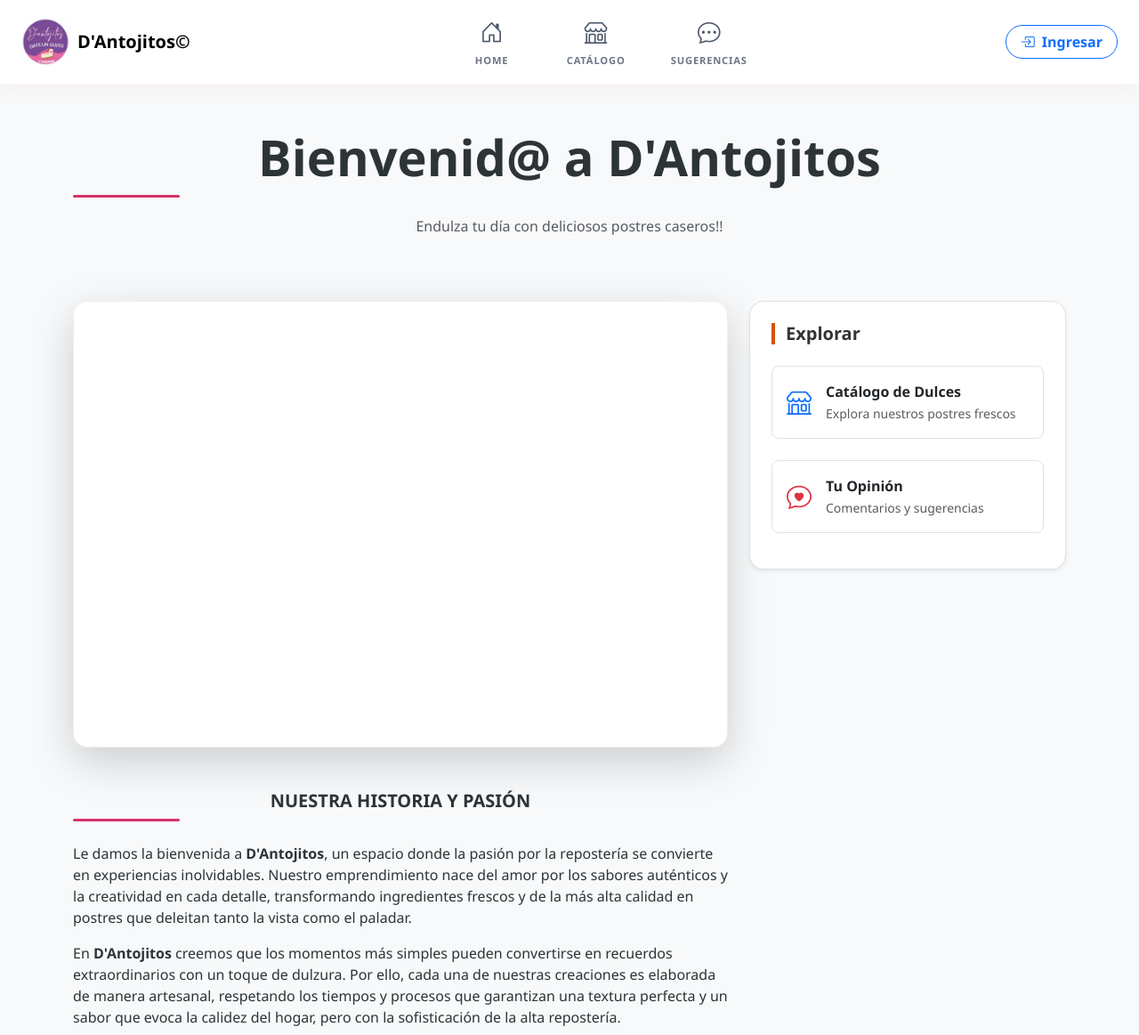
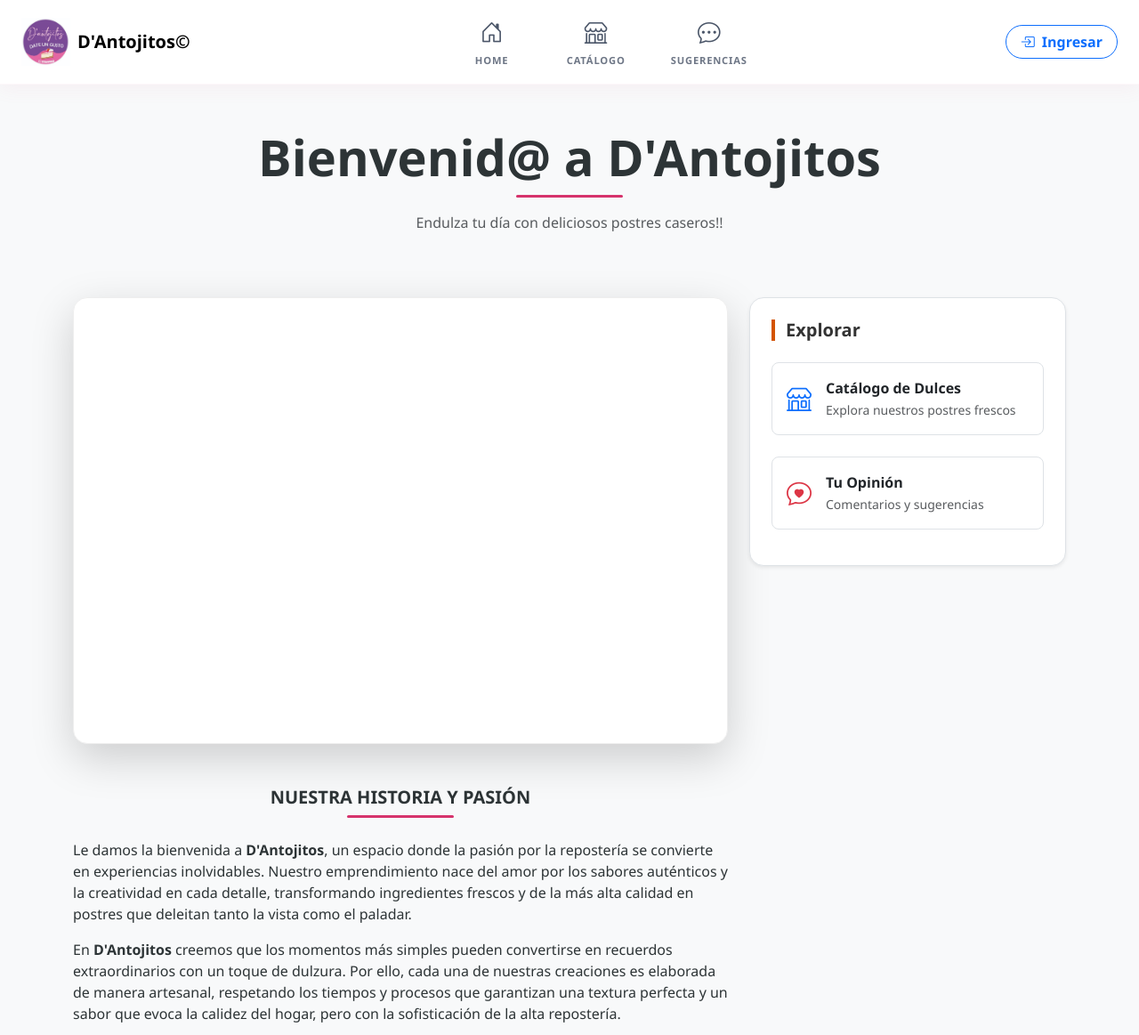
Before and after one commit to 19Yisus22/WEB_D.ANTOJITOS-VS_2026, a Flask app: page /inicio in a window 1280 px wide. Shown: the top 1163 px of the page at 89% size. Run offline with Flask 3, Linux system fonts and the light colour scheme; data that the repository does not hold is empty; parts of the project's set-up code (start-up, migrations or seed data) failed here and were passed over.

Commit message:
D'Antojitos©

```diff
--- a/templates/inicio.html
+++ b/templates/inicio.html
@@ -20,7 +20,7 @@
             <h1 class="display-4 fw-bold">
                 Bienvenid@ a D'Antojitos{% if session.get('user') %} - {{ session.user.nombre }}{% endif %}
             </h1>
-            <div class="divider" style="width: 120px; height: 3px; margin:center auto 0 auto; background-color: #d6336c;"></div>
+            <div class="divider" style="width: 120px; height: 3px; margin: 5px auto 0 auto; background-color: #d6336c;"></div>
             <p class="text-muted mt-3" id="mensajeBienvenidaDinamico">Endulza tu día con deliciosos postres caseros!!</p>
 
             {% if session.get('user') and (session.user.rol == 'admin' or (session.user.roles and session.user.roles.nombre_role == 'admin')) %}
@@ -49,7 +49,7 @@
                         </div>
                     </div><br>
                     <h3 class="fw-bold h5 text-uppercase" style="text-align:center">Nuestra historia y pasión</h3>
-                    <div class="divider" style="width: 120px; height: 3px; margin: center auto 0 auto; background-color: #d6336c;"></div>
+                    <div class="divider" style="width: 120px; height: 3px; margin: 5px auto 0 auto; background-color: #d6336c;"></div>
                     <div class="mt-4 content-text">
                         <p class="descripcion-postre">
                             Le damos la bienvenida a <strong>D'Antojitos</strong>, un espacio donde la pasión por la repostería se convierte en experiencias inolvidables. Nuestro emprendimiento nace del amor por los sabores auténticos y la creatividad en cada detalle, transformando ingredientes frescos y de la más alta calidad en postres que deleitan tanto la vista como el paladar.
```
